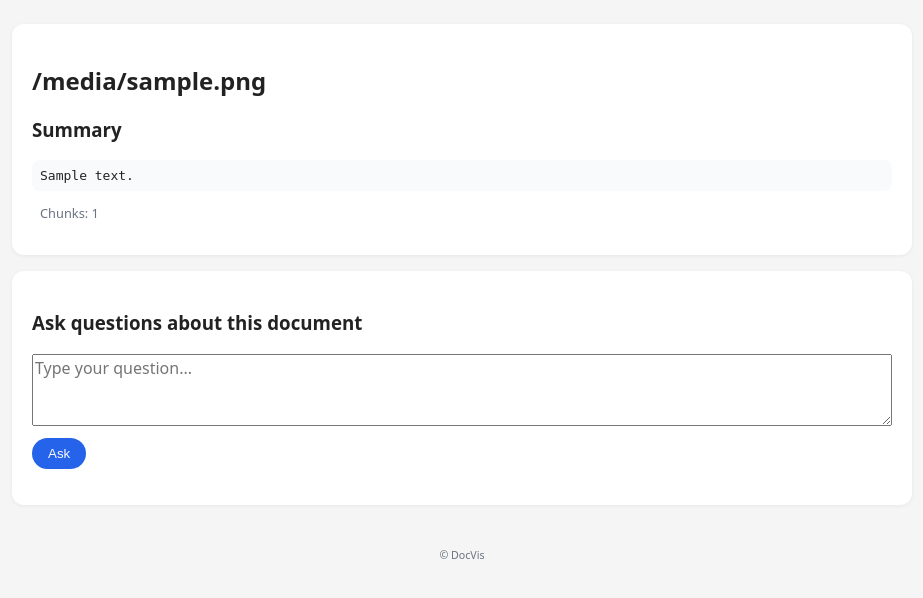
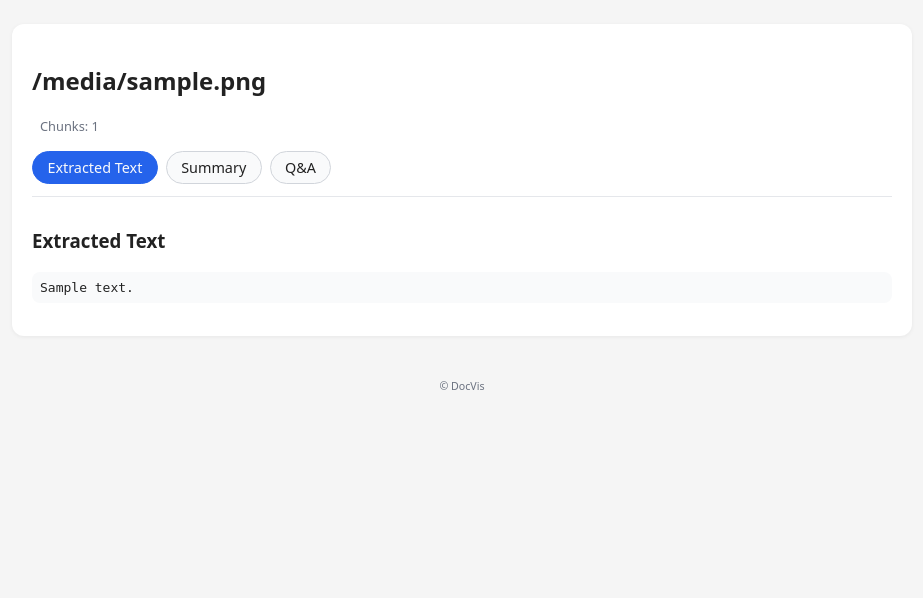
Before and after one commit to AshiMahajan/DocVis, a FastAPI app: template app/templates/document.html in a window 1280 px wide. Shown: the part 118-716 px from the top of the page, without its empty margins (178-1101 px from the left). Run offline with FastAPI, Linux system fonts and the light colour scheme; the template is opened without the code that fills it: most values are stand-ins (such as "Sample title", 1, 10 or a date in 2020).

Commit message:
Add CSS-only tabbed interface to document view
Replaces the previous summary and Q&A sections with a CSS-only tabbed interface for Extracted Text, Summary, and Q&A in document.html. Updates styles.css to support the new tabbed layout. Q&A form now posts normally and displays answers server-side, removing the previous JavaScript-based async handling.

```diff
--- a/app/static/styles.css
+++ b/app/static/styles.css
@@ -120,3 +120,53 @@ button:hover {
   font-size: 0.8rem;
   color: #6b7280;
 }
+/* Tabs (CSS-only) */
+.tabs-wrapper {
+  margin-top: 1rem;
+}
+
+/* Hide radios */
+.tabs-wrapper input[name="tab"] {
+  display: none;
+}
+
+.tabs {
+  display: flex;
+  gap: 0.5rem;
+  margin-bottom: 0.75rem;
+}
+
+.tab-label {
+  padding: 0.4rem 0.9rem;
+  border-radius: 9999px;
+  border: 1px solid #d1d5db;
+  background: #f9fafb;
+  cursor: pointer;
+  font-size: 0.9rem;
+  user-select: none;
+}
+
+/* Default inactive panel styling */
+.tab-panels {
+  border-top: 1px solid #e5e7eb;
+  padding-top: 0.75rem;
+}
+
+.tab-panel {
+  display: none;
+}
+
+/* When a radio is checked, show its panel and highlight the label */
+#tab-extract:checked ~ .tabs .tab-label[for="tab-extract"],
+#tab-summary:checked ~ .tabs .tab-label[for="tab-summary"],
+#tab-qa:checked ~ .tabs .tab-label[for="tab-qa"] {
+  background: #2563eb;
+  color: #f9fafb;
+  border-color: #2563eb;
+}
+
+#tab-extract:checked ~ .tab-panels #panel-extract,
+#tab-summary:checked ~ .tab-panels #panel-summary,
+#tab-qa:checked ~ .tab-panels #panel-qa {
+  display: block;
+}
--- a/app/templates/document.html
+++ b/app/templates/document.html
@@ -6,17 +6,38 @@ content %} {% if error %}
 {% elif doc %}
 <section class="card">
   <h2>{{ doc.filename }}</h2>
+  <p class="meta">Chunks: {{ doc.meta.num_chunks }}</p>
+
+  <!-- CSS-only tabs using radio buttons -->
+  <div class="tabs-wrapper">
+    <!-- radios (hidden) -->
+    <input type="radio" name="tab" id="tab-extract" checked />
+    <input type="radio" name="tab" id="tab-summary" />
+    <input type="radio" name="tab" id="tab-qa" />
+
+    <!-- labels as tab buttons -->
+    <div class="tabs">
+      <label class="tab-label" for="tab-extract">Extracted Text</label>
+      <label class="tab-label" for="tab-summary">Summary</label>
+      <label class="tab-label" for="tab-qa">Q&amp;A</label>
+    </div>
+
+    <!-- panels -->
+    <div class="tab-panels">
+      <div class="tab-panel" id="panel-extract">
+        <h3>Extracted Text</h3>
+        <pre class="summary">{{ doc.meta.full_text }}</pre>
+      </div>
+
+      <div class="tab-panel" id="panel-summary">
         <h3>Summary</h3>
         <pre class="summary">{{ doc.summary }}</pre>
-  <p class="meta">Chunks: {{ doc.meta.num_chunks }}</p>
-</section>
+      </div>
 
-<section class="card">
+      <div class="tab-panel" id="panel-qa">
         <h3>Ask questions about this document</h3>
-  <form id="qa-form" class="qa-form">
-    <input type="hidden" id="doc-id" value="{{ doc.id }}" />
+        <form method="post" class="qa-form">
           <textarea
-      id="question"
             name="question"
             rows="3"
             placeholder="Type your question..."
@@ -25,51 +46,25 @@ content %} {% if error %}
           <button type="submit">Ask</button>
         </form>
 
-  <div id="qa-results" class="qa-results">
-    <!-- Answers will appear here -->
+        <div class="qa-results">
+          {% if answer %}
+          <h4>Answer</h4>
+          <p>{{ answer }}</p>
+          {% if references %}
+          <h5>References</h5>
+          <ul>
+            {% for ref in references %}
+            <li>{{ ref }}</li>
+            {% endfor %}
+          </ul>
+          {% endif %} {% else %}
+          <p class="hint">Ask a question to see the answer here.</p>
+          {% endif %}
+        </div>
+      </div>
+    </div>
   </div>
 </section>
-
-<script>
-  const form = document.getElementById("qa-form");
-  const resultsDiv = document.getElementById("qa-results");
-  const docId = document.getElementById("doc-id").value;
-
-  form.addEventListener("submit", async (e) => {
-    e.preventDefault();
-    const question = document.getElementById("question").value;
-    const formData = new FormData();
-    formData.append("question", question);
-
-    resultsDiv.innerHTML = "<p>Loading...</p>";
-
-    try {
-      const response = await fetch(`/doc/${docId}/qa`, {
-        method: "POST",
-        body: formData,
-      });
-      const data = await response.json();
-      if (data.error) {
-        resultsDiv.innerHTML = `<p class="error">${data.error}</p>`;
-      } else {
-        let html = `<h4>Answer</h4><p>${data.answer.replace(
-          /\n/g,
-          "<br>"
-        )}</p>`;
-        if (data.references && data.references.length) {
-          html += "<h5>References</h5><ul>";
-          data.references.forEach((ref) => {
-            html += `<li>${ref}</li>`;
-          });
-          html += "</ul>";
-        }
-        resultsDiv.innerHTML = html;
-      }
-    } catch (err) {
-      resultsDiv.innerHTML = `<p class="error">Error: ${err}</p>`;
-    }
-  });
-</script>
 {% else %}
 <section class="card">
   <p>Document not found.</p>
```
Lines whose indentation alone changed are shown as unchanged.
